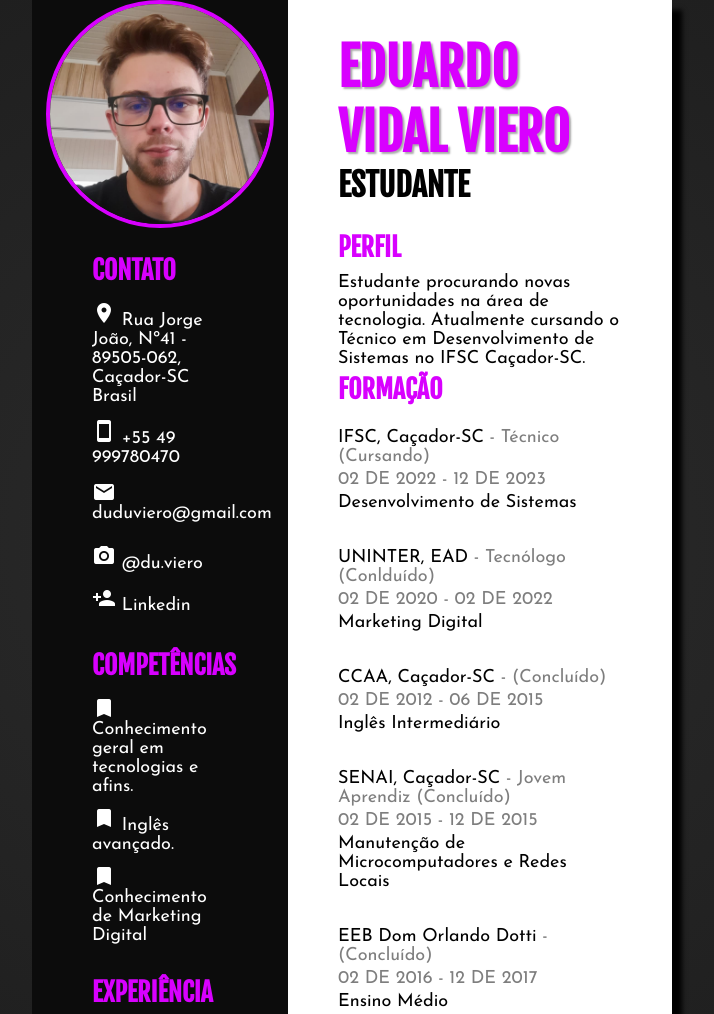
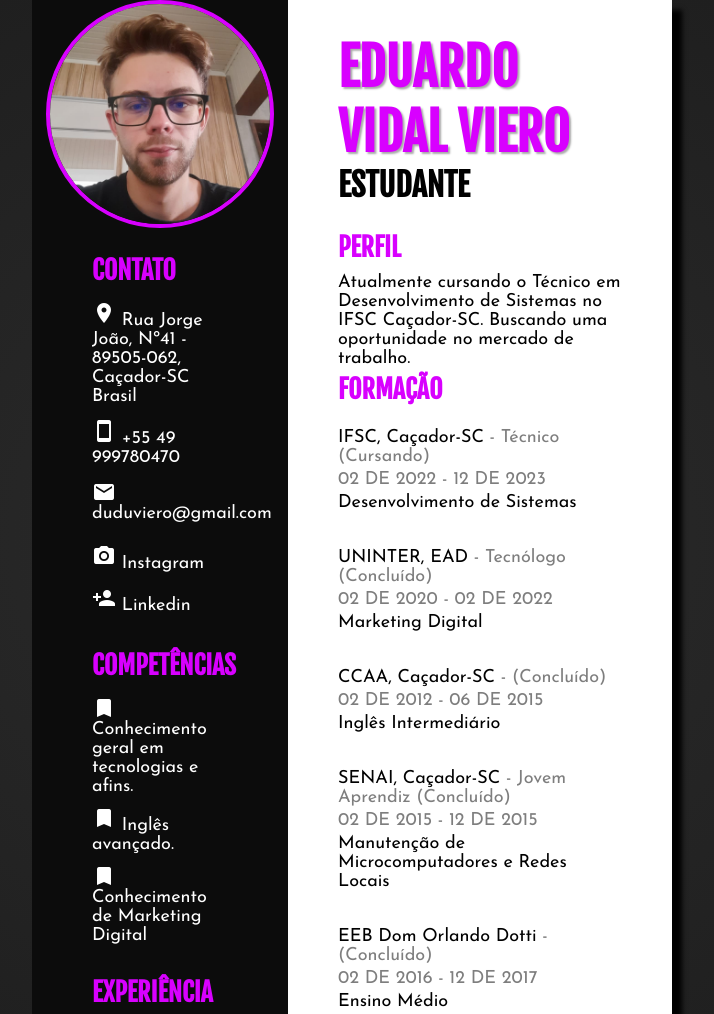
Before and after one commit to vieroo/vieroo.github.io, a plain HTML site: page index.html in a window 1280 px wide. Shown: the top 1014 px of the page, without its empty margins (288-1002 px from the left). Drawn offline with Linux system fonts and the light colour scheme.

Commit message:
Finalizado

```diff
--- a/index.html
+++ b/index.html
@@ -18,7 +18,7 @@
                     <p><i class="material-icons">location_on</i> Rua Jorge João, Nº41 - 89505-062, Caçador-SC Brasil</p>
                     <p><i class="material-icons">smartphone</i> +55 49 999780470</p>
                     <a href="mailto:duduviero@gmail.com" target="_blank"><i class="material-icons">email</i> duduviero@gmail.com</p>
-                    <a href="https://www.instagram.com/du.viero/" target="_blank"><i class="material-icons">photo_camera</i> @du.viero</a>
+                    <a href="https://www.instagram.com/du.viero/" target="_blank"><i class="material-icons">photo_camera</i> Instagram</a>
                     <a href="https://www.linkedin.com/in/eduardo-vidal-viero-39a934163/" target="_blank"><i class="material-icons">person_add</i> Linkedin</a>
                 </div>
 
@@ -40,7 +40,7 @@
                     <h1>EDUARDO VIDAL VIERO</h1>
                     <h2>ESTUDANTE</h2>
                     <h3>PERFIL</h3>
-                    <p>Estudante procurando novas oportunidades na área de tecnologia. Atualmente cursando o Técnico em Desenvolvimento de Sistemas no IFSC Caçador-SC.</p>
+                    <p>Atualmente cursando o Técnico em Desenvolvimento de Sistemas no IFSC Caçador-SC. Buscando uma oportunidade no mercado de trabalho.</p>
                 </div>
 
                 <div class="formacao">
@@ -49,7 +49,7 @@
                     <p class="data">02 DE 2022 - 12 DE 2023</p>
                     <p class="curso">Desenvolvimento de Sistemas</p>
 
-                    <p class="local">UNINTER, EAD <span>- Tecnólogo (Conlduído)</span></p>
+                    <p class="local">UNINTER, EAD <span>- Tecnólogo (Concluído)</span></p>
                     <p class="data">02 DE 2020 - 02 DE 2022</p>
                     <p class="curso">Marketing Digital</p>
 
```
